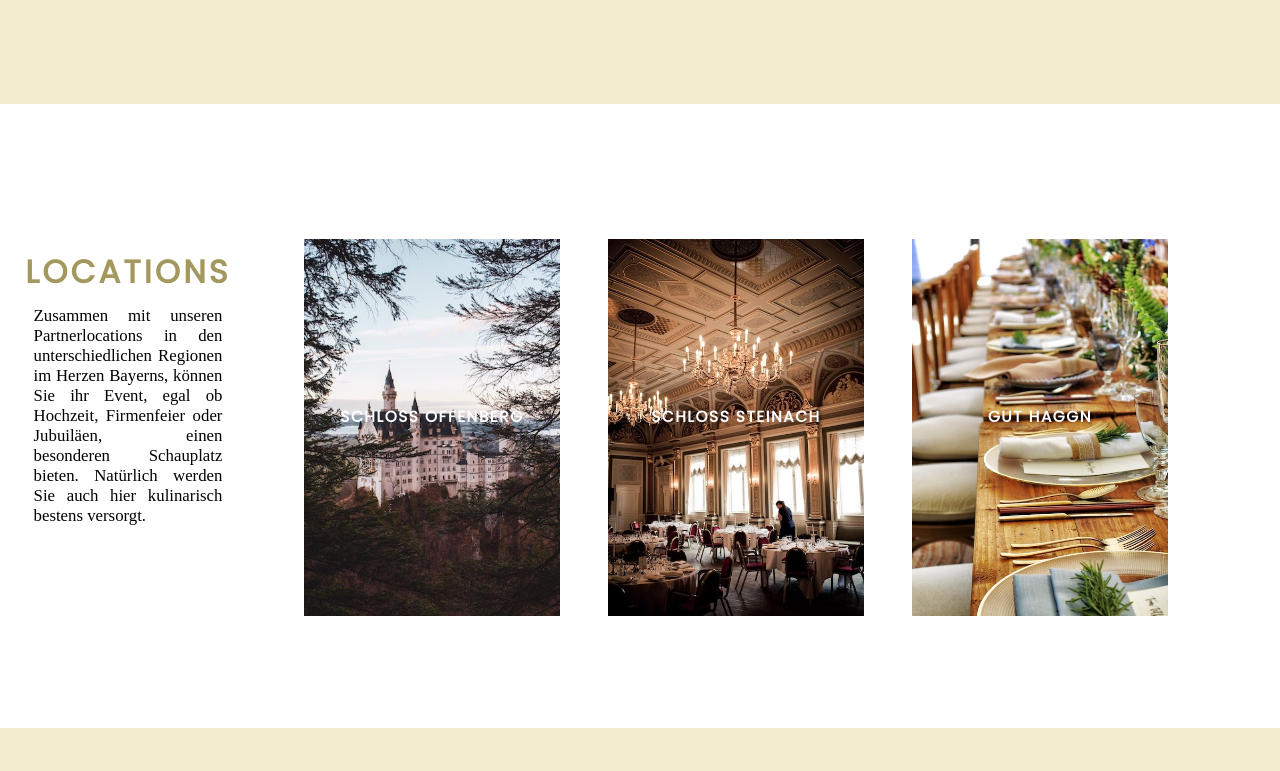
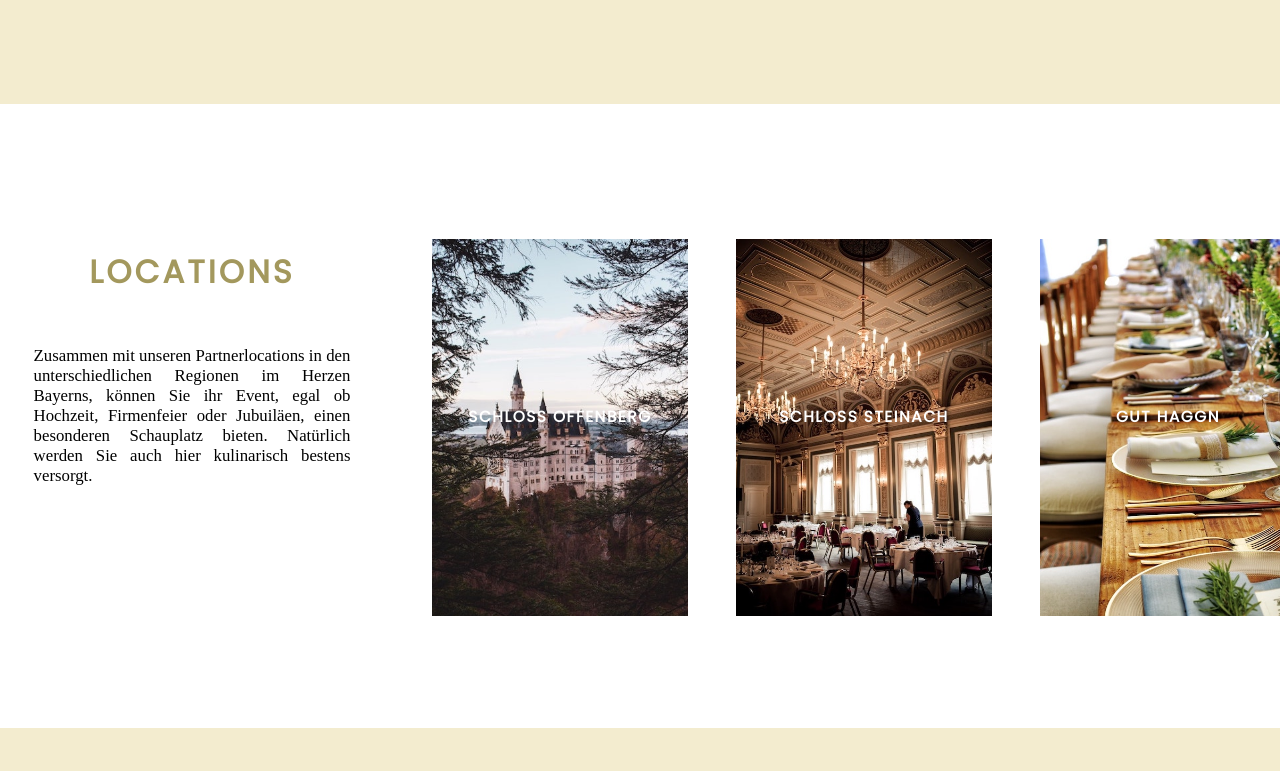
Before and after one commit to juliabrchrdt/partyserviceberger, a Gatsby site: page / in a window 1280 px wide. Shown: the part 1869-2640 px from the top of the page. Built offline with nearby package versions, Linux system fonts and the light colour scheme; Gatsby itself is replaced by a stand-in of ours; a web font is replaced by a local one.

Commit message:
Ausbesserungen
+ Überschriften

```diff
--- a/src/components/03_Header/Header.js
+++ b/src/components/03_Header/Header.js
@@ -6,7 +6,9 @@
   return (
     <div className={styles.box}>
       <div className={styles.header}>
+
         <div className={styles.header__position}>
+
           <ImageProvider
             styling={props.styling}
             alt={props.alt}
@@ -17,8 +19,8 @@
         <div className={styles.header__logo}>
           <ImageProvider alt={props.alt} filename={props.fileLogo} />
 
-          <h1 className={styles.header__title}>{props.title}</h1>
         </div>
+        <h1 className={styles.header__title}>{props.title}</h1>
       </div>
     </div>
   )
--- a/src/components/06_Cards/Cards.module.scss
+++ b/src/components/06_Cards/Cards.module.scss
@@ -7,7 +7,7 @@
     position: relative;
     display: grid;
     grid-template-columns: 100%;
-    grid-template-rows: 5vh 15vh 25vh 25vh 25vh 5vh;
+    grid-template-rows: 5vh 20vh 25vh 25vh 25vh 5vh;
     background-color: white;
     grid-row-gap: 2em;
   }
@@ -93,8 +93,7 @@
   .cards {
     &__content {
       z-index: 200;
-
-      grid-template-columns: repeat(5, 20%);
+      grid-template-columns: 30% 20% 20% 20%;
       grid-template-rows: 10vh 50vh 10vh;
       grid-column-gap: 3em;
     }
--- a/src/pages/locations.js
+++ b/src/pages/locations.js
@@ -12,7 +12,7 @@
         <title>Partyservie Berger - Locations</title>
         <meta name="Partyservice und Catering im Umkreis Straubing" content="Startseite Partyservice Berger Straubing, Buffets aus aller Welt, Kulinarik, Hochzeiten" />
       </Helmet>
-      <Header  title={"Unsere Partnerlocations"} filename={"locations.jpg"} styling={{height: "100%"}} alt={"locations"}/>
+      <Header  title={"Partnerlocations"} filename={"schlossOffenberg.jpg"} styling={{height: "100%"}} alt={"locations"}/>
 
       <TextBox
         title={"Schloss Steinach"}
```
Also changed, not shown: src/images/ausstattung.jpg, src/images/teamBerger-2.jpg, src/images/teamBerger-6.jpg, src/images/teamBerger.jpg.
